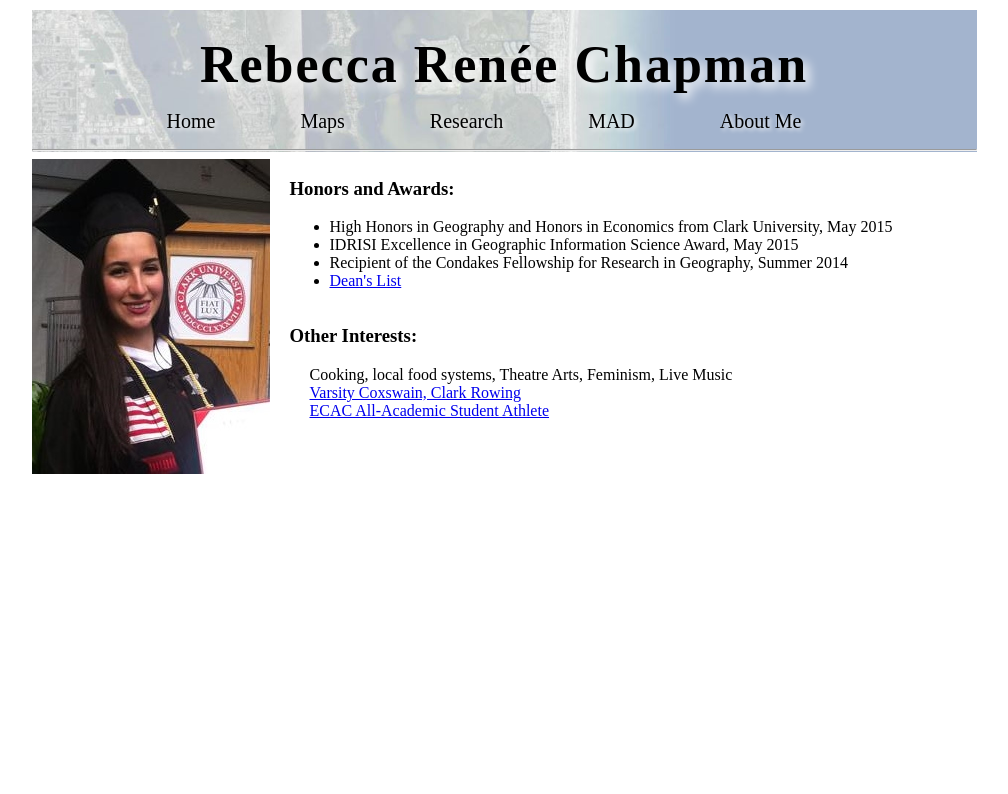
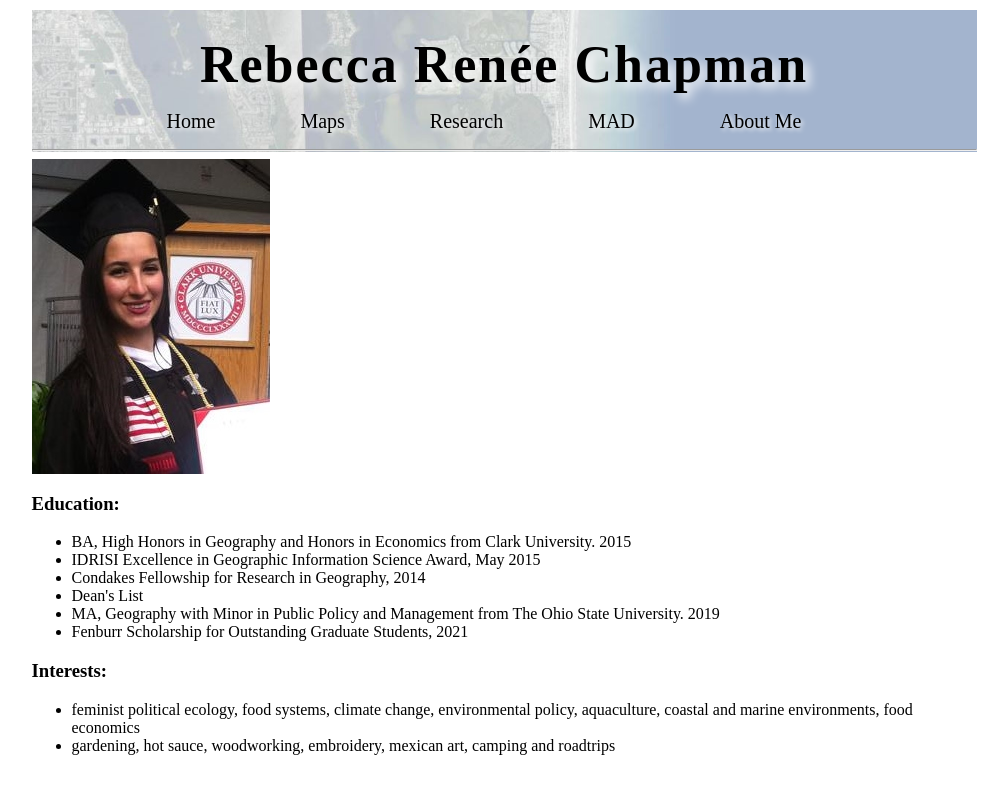
Before and after one commit to rebeccachapman/rebeccachapman.github.io, a Jekyll site: the page built from about.html, in a window 1280 px wide. Shown: the top 794 px of the page, without its empty margins (136-1144 px from the left). Built offline with Jekyll 4.4.1, drawn with Linux system fonts in a browser that asks for light colours.

Commit message:
Update about.html

```diff
--- a/about.html
+++ b/about.html
@@ -5,20 +5,17 @@
 <img style="display:inline-block; margin-right: 20px; float: left;" src="../images/headshot.jpg">
 
 <div style="display:inline-block; float: left;">
-  <h3>Honors and Awards:</h3>
+  <h3>Education:</h3>
   <ul>
-    <li>High Honors in Geography and Honors in Economics from Clark University, May 2015</li>
+    <li>BA, High Honors in Geography and Honors in Economics from Clark University. 2015</li>
      <li>IDRISI Excellence in Geographic Information Science Award, May 2015</li>
-     <li>Recipient of the Condakes Fellowship for Research in Geography, Summer 2014</li>
-     <li><a href="http://clarku.meritpages.com/Rebecca-R-Chapman/1606688">Dean's List</a></li>
+     <li>Condakes Fellowship for Research in Geography, 2014</li>
+     <li>Dean's List</li>
+    <li>MA, Geography with Minor in Public Policy and Management from The Ohio State University. 2019 </li>
+     <li>Fenburr Scholarship for Outstanding Graduate Students, 2021</li>
   </ul>
+  <h3>Interests:</h3>
+  <ul>
+    <li>feminist political ecology, food systems, climate change, environmental policy, aquaculture, coastal and marine environments, food economics</li>
+    <li>gardening, hot sauce, woodworking, embroidery, mexican art, camping and roadtrips</li>
 </div>
-<br>
-<div style="display:inline-block; float: left;">
-  <h3>Other Interests: </h3>
-    <div style="padding-left: 20px;">
-      Cooking, local food systems, Theatre Arts, Feminism, Live Music <br>
-      <a href="http://clarkathletics.com/sports/rowing/2014-15/bios/chapman_rebecca_vci1">Varsity Coxswain, Clark Rowing</a><br>
-      <a href="http://www.clarkathletics.com/sports/rowing/2013-14/releases/20140521ujlvw7">ECAC All-Academic Student Athlete</a>
-    </div>
-  </div>
```
